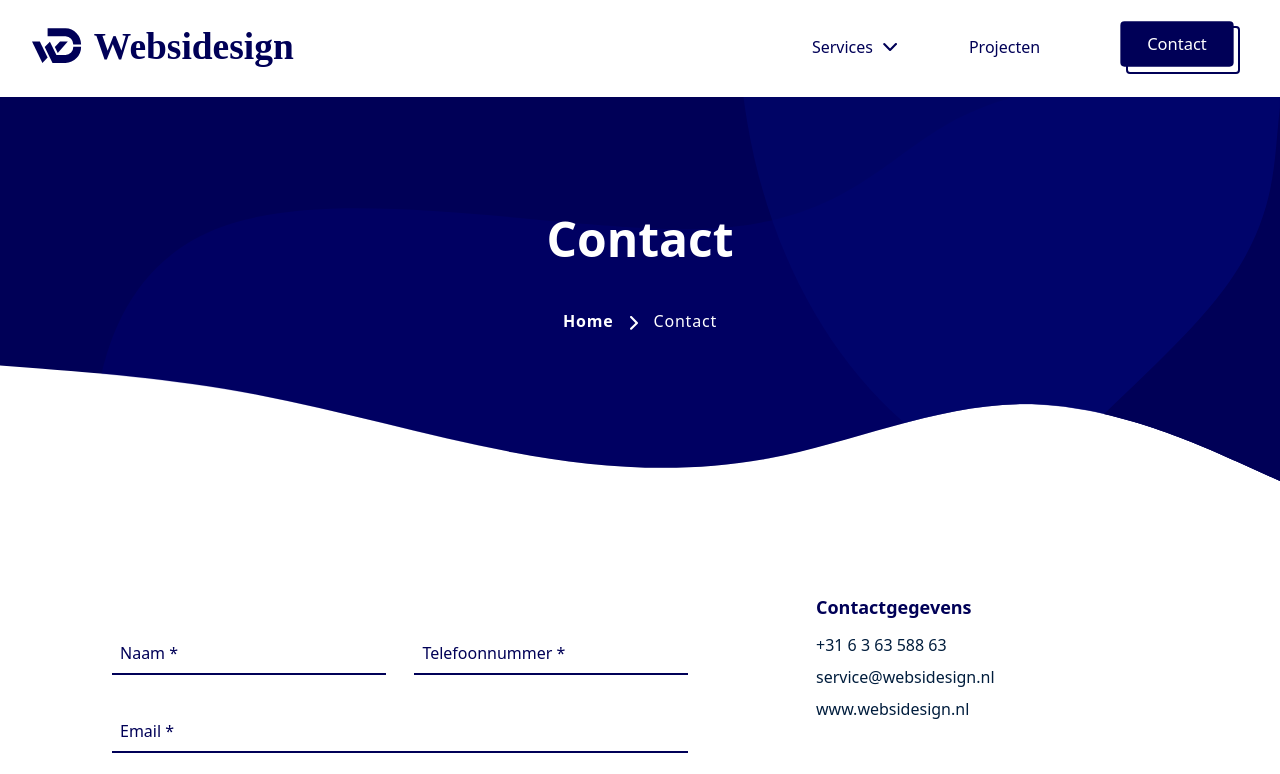
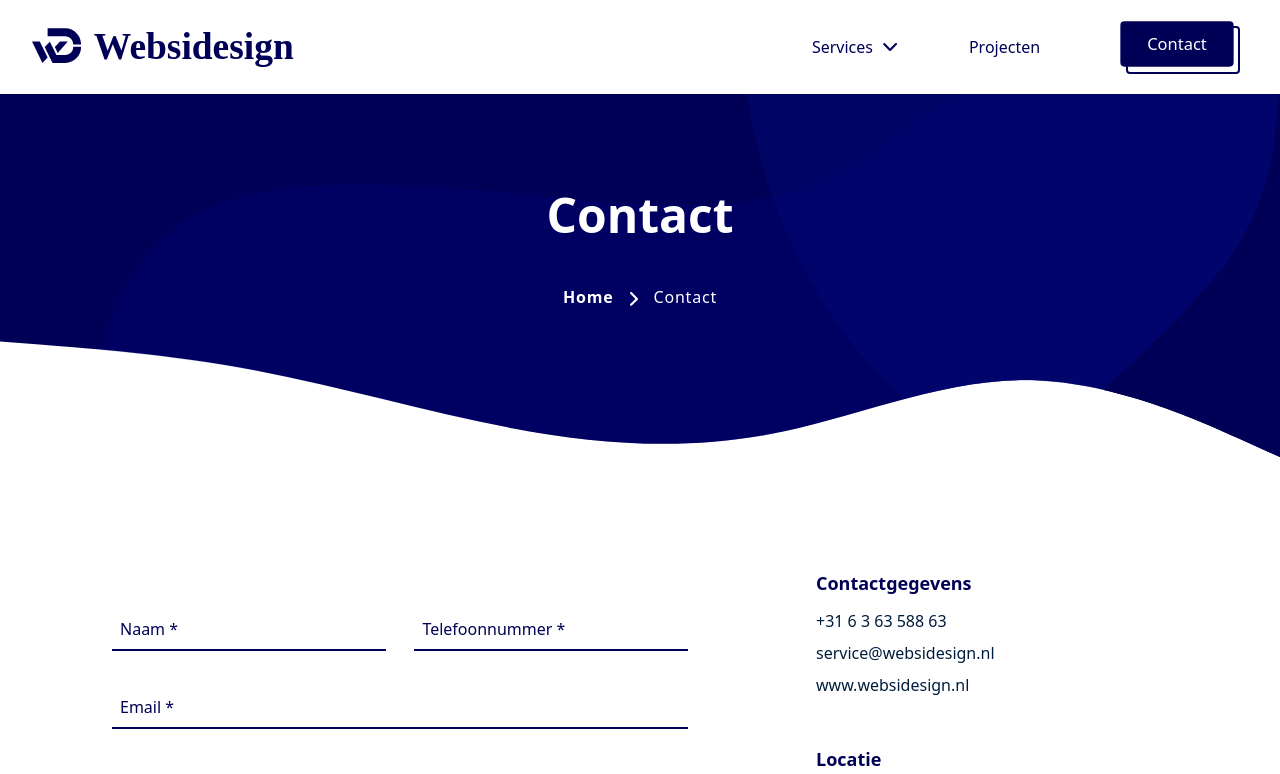
Before and after one commit to Roel-Janssen-44/Websidesign, a Next.js app: page /contact in a window 1280 px wide. Shown: the top 774 px of the page. Built offline with nearby package versions, Linux system fonts and the light colour scheme.

Commit message:
fixed last commit

```diff
--- a/pages/_app.tsx
+++ b/pages/_app.tsx
@@ -11,7 +11,6 @@ export default function App({ Component, pageProps }: AppProps) {
         strategy="afterInteractive"
         src="https://www.googletagmanager.com/gtag/js?id=G-602BMHPS6K"
       ></Script>
-      strategy="afterInteractive"
       <Script
         id="google-analytics"
         strategy="afterInteractive"
```
